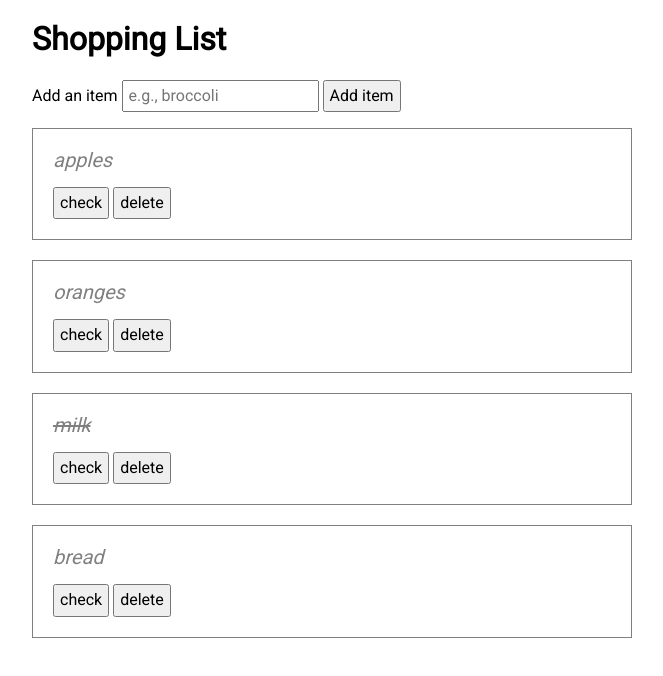
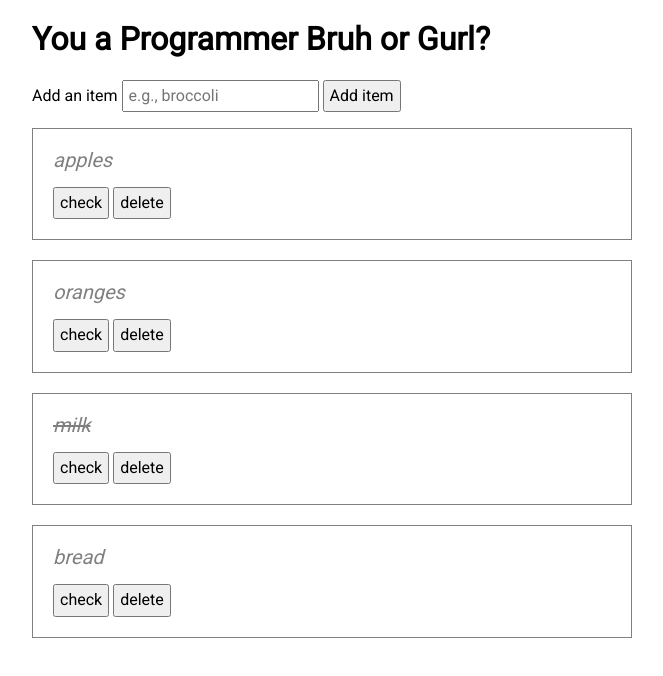
Before and after one commit to alexsjcho/thinkful-shopping-list-app-project, a plain HTML site: page index.html in a window 1280 px wide. Shown: the whole page, without its empty margins (308-971 px from the left). Drawn offline with nearby package versions, Linux system fonts and the light colour scheme.

Commit message:
first commit

```diff
--- a/index.html
+++ b/index.html
@@ -1,7 +1,7 @@
 <!DOCTYPE html>
 <html lang="en">
   <head>
-    <title>Shopping List</title>
+    <title>You a Programmer Bruh/Gurl?</title>
 
     <link
       rel="stylesheet"
@@ -15,7 +15,7 @@
   </head>
   <body>
     <div class="container">
-      <h1>Shopping List</h1>
+      <h1>You a Programmer Bruh or Gurl?</h1>
 
       <form id="js-shopping-list-form">
         <label for="shopping-list-entry">Add an item</label>
```
Also changed, not shown: 2 other files.
